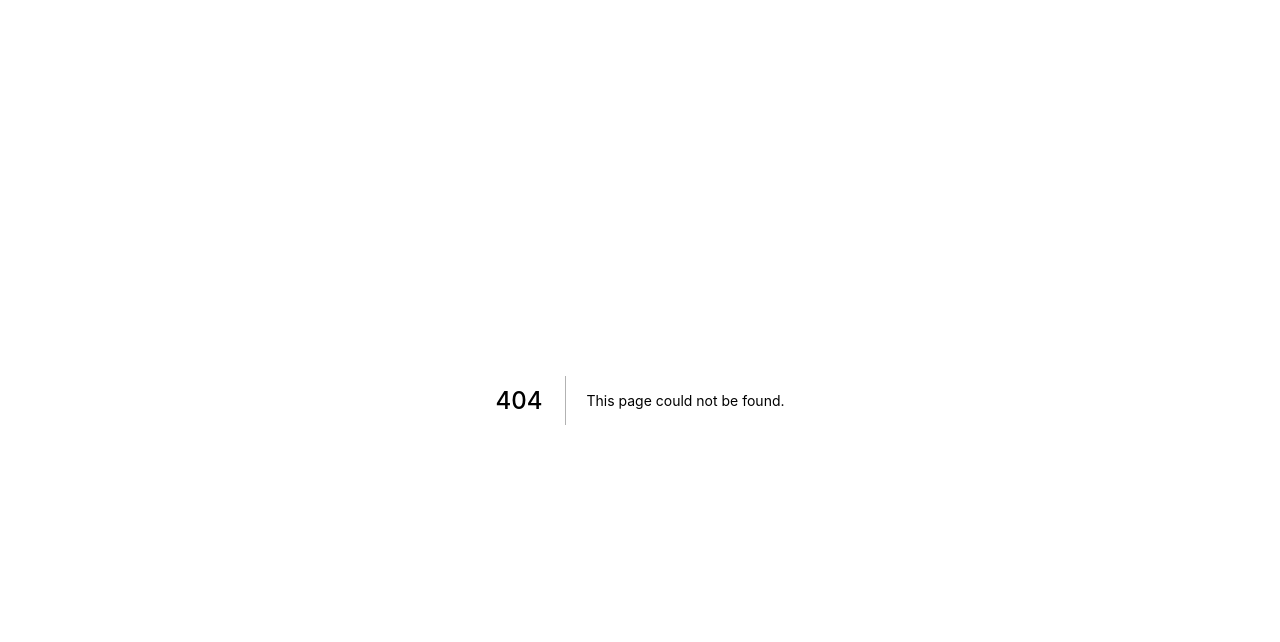
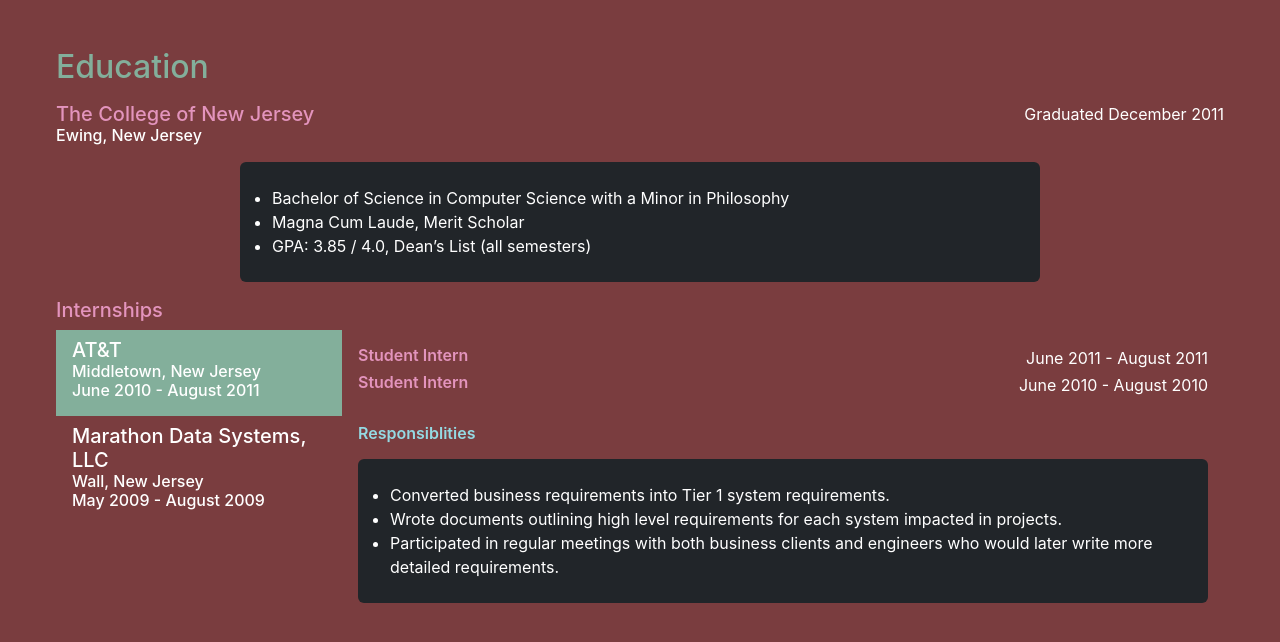
Before and after one commit to msm0504/resume-site, a Next.js app: page /education in a window 1280 px wide. Before the commit this address had no page. Shown: the top 642 px of the page. Built offline with nearby package versions, Linux system fonts and the light colour scheme.

Commit message:
education section

```diff
--- a/client/components/employ-history/desktop-view.tsx
+++ b/client/components/employ-history/desktop-view.tsx
@@ -9,6 +9,7 @@ import { Employment, WithId } from '../../../types';
 
 type EmployHistoryDesktopProps = {
 	history: WithId<Employment>[];
+	bgColor: string;
 	fnFormatLabel: (entry: WithId<Employment>) => string | JSX.Element;
 };
 
@@ -20,13 +21,17 @@ const formatNavItem = (id: string, label: string | JSX.Element) => (
 	</Nav.Item>
 );
 
-const formatTabPane = (entry: WithId<Employment>) => (
+const formatTabPane = (entry: WithId<Employment>, bgColor: string) => (
 	<Tab.Pane key={entry.id} eventKey={entry.id}>
-		<EmployHistoryDetails employment={entry} />
+		<EmployHistoryDetails employment={entry} bgColor={bgColor} />
 	</Tab.Pane>
 );
 
-const EmployHistoryDesktop: React.FC<EmployHistoryDesktopProps> = ({ history, fnFormatLabel }) => {
+const EmployHistoryDesktop: React.FC<EmployHistoryDesktopProps> = ({
+	history,
+	bgColor,
+	fnFormatLabel,
+}) => {
 	const [tabs, setTabs] = useState<JSX.Element[]>([]);
 	const [details, setDetails] = useState<JSX.Element[]>([]);
 
@@ -35,7 +40,7 @@ const EmployHistoryDesktop: React.FC<EmployHistoryDesktopProps> = ({ history, fn
 		const newDetails: JSX.Element[] = [];
 		history.forEach(entry => {
 			newTabs.push(formatNavItem(entry.id, fnFormatLabel(entry)));
-			newDetails.push(formatTabPane(entry));
+			newDetails.push(formatTabPane(entry, bgColor));
 		});
 		setTabs(newTabs);
 		setDetails(newDetails);
--- a/client/components/employ-history/details.tsx
+++ b/client/components/employ-history/details.tsx
@@ -6,6 +6,7 @@ import { Employment, Project, TitleDuration } from '../../../types';
 
 type EmployHistoryDetailsProps = {
 	employment: Employment;
+	bgColor: string;
 };
 
 const formatDuration = (title: string, start: string, end: string) => (
@@ -31,13 +32,13 @@ const formatTitles = (titles: string | TitleDuration[]) =>
 	);
 
 const formatProject = (project: Project) => (
-	<div className='text-white'>
+	<div>
 		<div className='h6 fw-semibold text-info'>Responsiblities</div>
 		<Notes notes={project.highlights} />
 		{project.techsUsed && (
 			<>
 				<div className='h6 fw-semibold text-info'>Technologies Used</div>
-				<ul style={{ listStyle: 'none' }} className='d-flex flex-wrap m-0 p-0'>
+				<ul style={{ listStyle: 'none' }} className='d-flex flex-wrap m-0 p-0 text-white'>
 					{project.techsUsed.map((techUsed, index) => (
 						<li className='px-2 font-monospace' key={index}>
 							{techUsed}
@@ -49,15 +50,15 @@ const formatProject = (project: Project) => (
 	</div>
 );
 
-const formatProjects = (projects: Project[]) =>
+const formatProjects = (projects: Project[], bgColor: string) =>
 	!projects.length ? null : projects.length > 1 ? (
 		<Accordion defaultActiveKey={projects[0].name} flush>
 			{projects.map(project => (
 				<Accordion.Item key={project.name} eventKey={project.name ?? ''}>
-					<Accordion.Button className='bg-secondary d-block px-0'>
+					<Accordion.Button className={`bg-${bgColor} d-block px-0`}>
 						{formatDuration(project.name ?? '', project.start ?? '', project.end ?? '')}
 					</Accordion.Button>
-					<Accordion.Body className='bg-secondary'>{formatProject(project)}</Accordion.Body>
+					<Accordion.Body className={`bg-${bgColor}`}>{formatProject(project)}</Accordion.Body>
 				</Accordion.Item>
 			))}
 		</Accordion>
@@ -65,10 +66,10 @@ const formatProjects = (projects: Project[]) =>
 		<>{formatProject(projects[0])}</>
 	);
 
-const EmployHistoryDetails: React.FC<EmployHistoryDetailsProps> = ({ employment }) => (
-	<article style={{ minHeight: '500px' }} className='p-3 bg-secondary'>
+const EmployHistoryDetails: React.FC<EmployHistoryDetailsProps> = ({ employment, bgColor }) => (
+	<article style={{ minHeight: '500px' }} className={`p-3 bg-${bgColor}`}>
 		<div className='mb-4'>{formatTitles(employment.titles)}</div>
-		{formatProjects(employment.projects)}
+		{formatProjects(employment.projects, bgColor)}
 	</article>
 );
 
--- a/client/components/employ-history/index.tsx
+++ b/client/components/employ-history/index.tsx
@@ -9,6 +9,7 @@ import { Employment, WithId } from '../../../types';
 
 type EmployHistoryProps = {
 	history: Employment[];
+	bgColor?: string;
 };
 
 const formatEntryLabel = (entry: WithId<Employment>) => (
@@ -23,7 +24,7 @@ const formatEntryLabel = (entry: WithId<Employment>) => (
 	</div>
 );
 
-const EmployHistory: React.FC<EmployHistoryProps> = ({ history }) => {
+const EmployHistory: React.FC<EmployHistoryProps> = ({ history, bgColor = 'secondary' }) => {
 	const [withIds, setWithIds] = useState<WithId<Employment>[]>([]);
 	const [width] = useMediaQuery();
 
@@ -35,17 +36,7 @@ const EmployHistory: React.FC<EmployHistoryProps> = ({ history }) => {
 
 	const View = width >= LG_MIN_WIDTH ? DesktopView : MobileView;
 
-	return (
-		<div className='bg-secondary'>
-			<section
-				id='prof-experience'
-				style={{ maxWidth: '1200px' }}
-				className='mx-auto my-0 px-3 py-5'
-			>
-				<View history={withIds} fnFormatLabel={formatEntryLabel} />
-			</section>
-		</div>
-	);
+	return <View history={withIds} bgColor={bgColor} fnFormatLabel={formatEntryLabel} />;
 };
 
 export default EmployHistory;
--- a/client/components/employ-history/mobile-view.tsx
+++ b/client/components/employ-history/mobile-view.tsx
@@ -6,10 +6,15 @@ import { Employment, WithId } from '../../../types';
 
 type EmployHistoryMobileProps = {
 	history: WithId<Employment>[];
+	bgColor: string;
 	fnFormatLabel: (entry: WithId<Employment>) => string | JSX.Element;
 };
 
-const EmployHistoryMobile: React.FC<EmployHistoryMobileProps> = ({ history, fnFormatLabel }) => {
+const EmployHistoryMobile: React.FC<EmployHistoryMobileProps> = ({
+	history,
+	bgColor,
+	fnFormatLabel,
+}) => {
 	const [active, setActive] = useState<string>(history[0]?.id);
 
 	return (
@@ -21,12 +26,12 @@ const EmployHistoryMobile: React.FC<EmployHistoryMobileProps> = ({ history, fnFo
 			{history.map(entry => (
 				<Accordion.Item key={entry.id} eventKey={entry.id}>
 					<Accordion.Button
-						className={`bg-${entry.id === active ? 'primary' : 'secondary'} text-white`}
+						className={`bg-${entry.id === active ? 'primary' : bgColor} text-white`}
 					>
 						{fnFormatLabel(entry)}
 					</Accordion.Button>
 					<Accordion.Body className='p-0'>
-						<EmployHistoryDetails employment={entry} />
+						<EmployHistoryDetails employment={entry} bgColor={bgColor} />
 					</Accordion.Body>
 				</Accordion.Item>
 			))}
--- a/client/components/notes.tsx
+++ b/client/components/notes.tsx
@@ -3,7 +3,7 @@ type NotesProps = {
 };
 
 const Notes: React.FC<NotesProps> = ({ notes }) => (
-	<ul className='bg-dark mt-3 py-4 rounded'>
+	<ul className='bg-dark text-white mt-3 py-4 rounded'>
 		{notes.map(note => (
 			<li key={note.substring(0, 10)}>{note}</li>
 		))}
--- a/data/resume-data.ts
+++ b/data/resume-data.ts
@@ -1,4 +1,68 @@
-import { Employment } from '../types';
+import { Education, Employment } from '../types';
+
+export const EDUCATION: Education[] = [
+	{
+		schoolName: 'The College of New Jersey',
+		city: 'Ewing',
+		state: 'New Jersey',
+		gradDate: 'December 2011',
+		highlights: [
+			'Bachelor of Science in Computer Science with a Minor in Philosophy',
+			'Magna Cum Laude, Merit Scholar',
+			'GPA: 3.85 / 4.0, Dean’s List (all semesters)',
+		],
+	},
+];
+
+export const INTERNSHIPS: Employment[] = [
+	{
+		companyName: 'AT&T',
+		city: 'Middletown',
+		state: 'New Jersey',
+		start: 'June 2010',
+		end: 'August 2011',
+		titles: [
+			{ title: 'Student Intern', start: 'June 2011', end: 'August 2011' },
+			{ title: 'Student Intern', start: 'June 2010', end: 'August 2010' },
+		],
+		projects: [
+			{
+				highlights: [
+					'Converted business requirements into Tier 1 system requirements.',
+					'Wrote documents outlining high level requirements for each system impacted in projects.',
+					'Participated in regular meetings with both business clients and engineers who would later write more detailed requirements.',
+				],
+			},
+		],
+	},
+	{
+		companyName: 'Marathon Data Systems, LLC',
+		city: 'Wall',
+		state: 'New Jersey',
+		start: 'May 2009',
+		end: 'August 2009',
+		titles: 'Student Intern',
+		projects: [
+			{
+				highlights: [
+					'Application programmer for a web-based system to handle accounting and appointment scheduling.',
+					'Created custom website to handle customer sign-ups.',
+					'Made customizations to existing forms (e.g. service orders, invoices, inspection reports) and added new forms to system.',
+					'Added searching and sorting criteria to reports.',
+				],
+				techsUsed: [
+					'HTML',
+					'CSS',
+					'JavaScript',
+					'VB Script',
+					'Visual Basic',
+					'ASP',
+					'Microsoft SQL Server',
+				],
+			},
+		],
+	},
+];
 
 export const EMPLOYMENT_HISTORY: Employment[] = [
 	{
--- /dev/null
+++ b/pages/education.tsx
@@ -0,0 +1,56 @@
+import type { GetStaticProps, NextPage } from 'next';
+import Head from 'next/head';
+import Card from 'react-bootstrap/Card';
+
+import { Education, Employment } from '../types';
+import EmployHistory from '../client/components/employ-history';
+import Notes from '../client/components/notes';
+import { EDUCATION, INTERNSHIPS } from '../data/resume-data';
+
+type EducationProps = {
+	education: Education[];
+	internships: Employment[];
+};
+
+const EducationSection: NextPage<EducationProps> = ({ education, internships }) => (
+	<div>
+		<Head>
+			<title>Create Next App</title>
+			<meta name='description' content='Generated by create next app' />
+			<link rel='icon' href='/favicon.ico' />
+		</Head>
+
+		<div className='bg-danger'>
+			<section id='education' style={{ maxWidth: '1200px' }} className='mx-auto my-0 px-3 py-5'>
+				<h2 className='text-primary mb-3'>Education</h2>
+				{education.map(school => (
+					<>
+						<div className='d-flex justify-content-between' key={school.schoolName}>
+							<div className='d-block'>
+								<Card.Title className='text-warning'>{school.schoolName}</Card.Title>
+								<Card.Subtitle className='text-white'>
+									{school.city}, {school.state}
+								</Card.Subtitle>
+							</div>
+							<div className='text-white'>Graduated {school.gradDate}</div>
+						</div>
+						<div style={{ maxWidth: '800px' }} className='mx-auto'>
+							<Notes notes={school.highlights} />
+						</div>
+					</>
+				))}
+				<h3 className='h5 text-warning'>Internships</h3>
+				<EmployHistory history={internships} bgColor='danger' />
+			</section>
+		</div>
+	</div>
+);
+
+export default EducationSection;
+
+export const getStaticProps: GetStaticProps = () => ({
+	props: {
+		education: EDUCATION,
+		internships: INTERNSHIPS,
+	},
+});
--- a/styles/custom-theme.scss
+++ b/styles/custom-theme.scss
@@ -2,6 +2,6 @@ $primary: #83af9b;
 $secondary: #1a454a;
 $info: #94dae3;
 $warning: #e394bd;
-$danger: #ba5d60;
+$danger: #7a3d3f;
 
 @import '../node_modules/bootstrap/scss/bootstrap';
```
Also changed, not shown: pages/profExper.tsx (+13 -4 lines).
